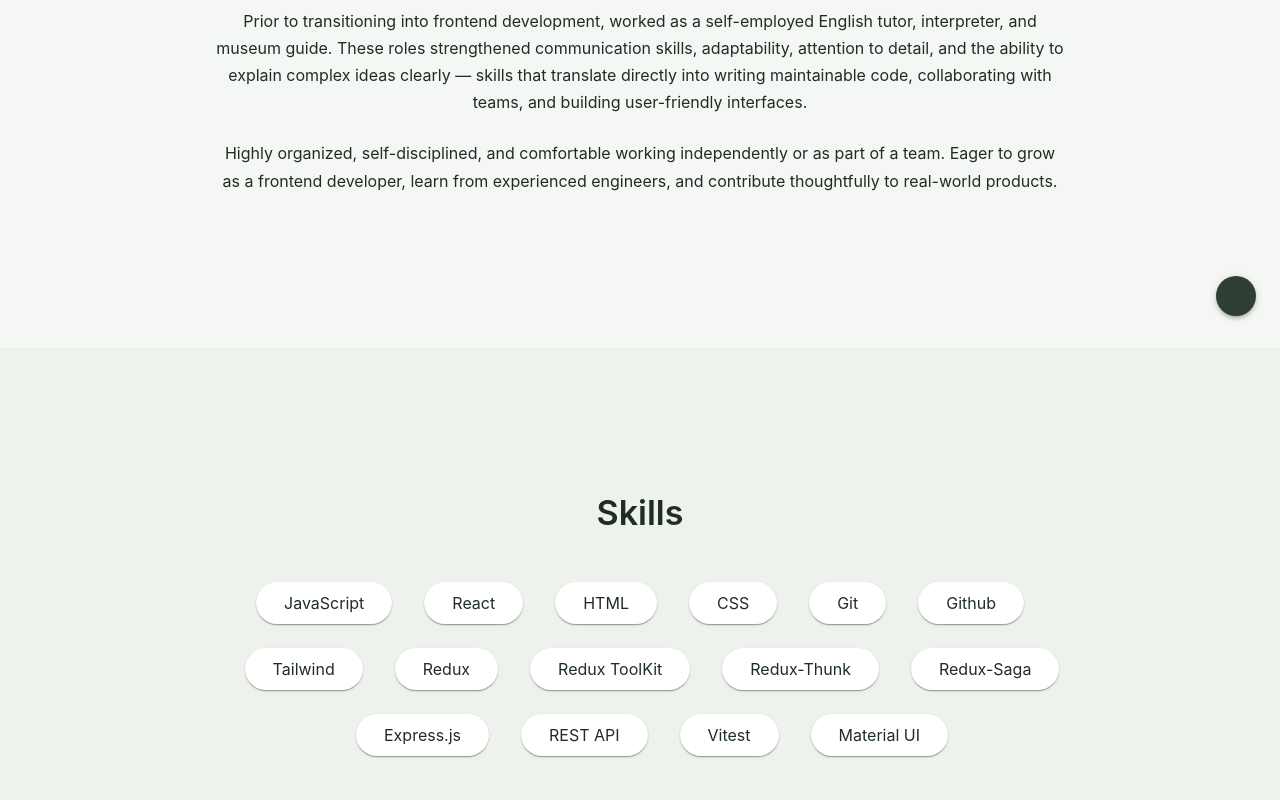
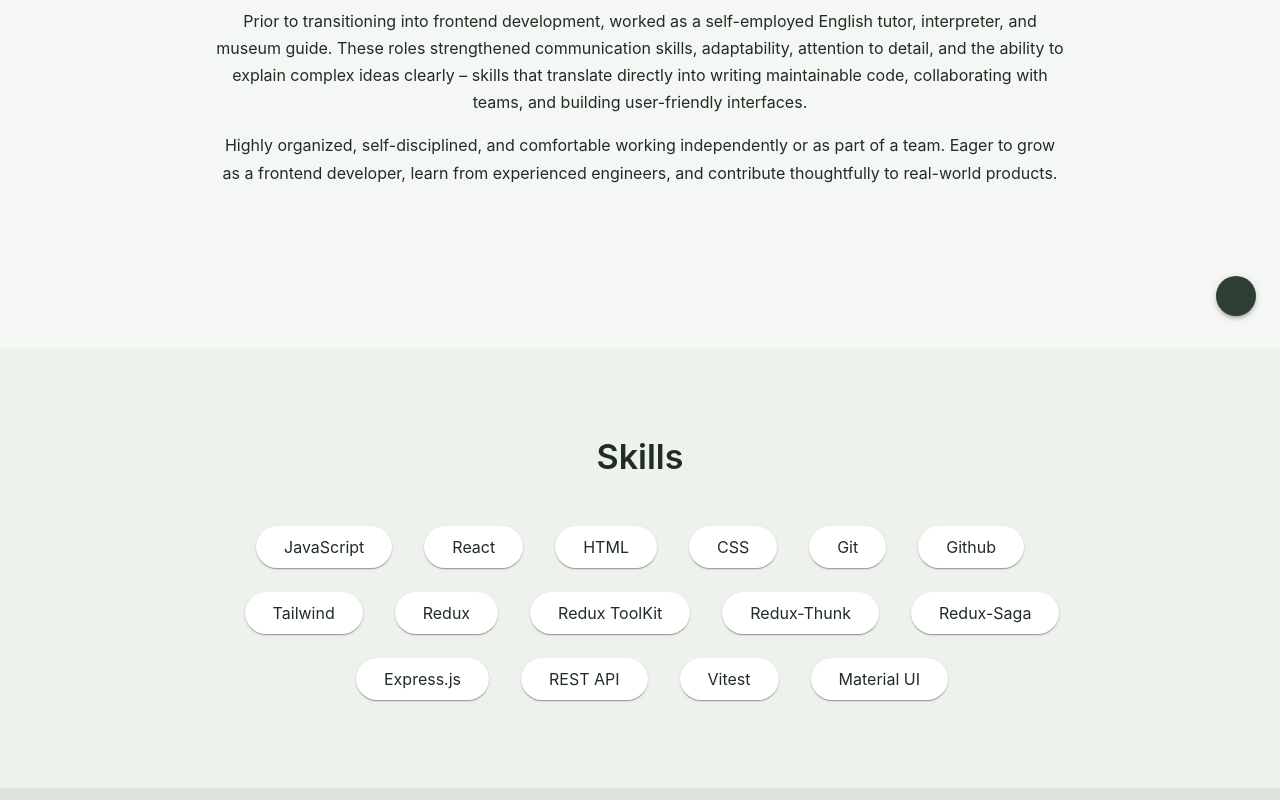
Before and after one commit to tanyagrr/frontend-pro-homework, a React (Vite) app in the folder homework32/: page / in a window 1280 px wide. Shown: the part 460-1260 px from the top of the page. Built offline with nearby package versions, Linux system fonts and the light colour scheme; some icons are missing.

Commit message:
Fix: hw 32 scrolling

```diff
--- a/homework32/src/pages/Home.jsx
+++ b/homework32/src/pages/Home.jsx
@@ -20,8 +20,8 @@ function Home() {
     <>
       <About />
       <Skills />
+      <Projects />
       <Education />
-      <Projects />
     </>
   );
 }
--- a/homework32/src/sections/About.jsx
+++ b/homework32/src/sections/About.jsx
@@ -41,7 +41,7 @@ function About() {
             Tania Herasymenko
           </Typography>
           <Divider sx={{ width: { xs: "40%", sm: "50%", md: "60%" } }} />
-          <Stack spacing={{ xs: 2, md: 3 }}>
+          <Stack spacing={{ xs: 2, md: 2 }}>
             <Typography
               align="center"
               variant="body1"
@@ -62,7 +62,7 @@ function About() {
               Prior to transitioning into frontend development, worked as a
               self-employed English tutor, interpreter, and museum guide. These
               roles strengthened communication skills, adaptability, attention
-              to detail, and the ability to explain complex ideas clearly —
+              to detail, and the ability to explain complex ideas clearly –
               skills that translate directly into writing maintainable code,
               collaborating with teams, and building user-friendly interfaces.
             </Typography>
--- a/homework32/src/sections/Skills.jsx
+++ b/homework32/src/sections/Skills.jsx
@@ -26,7 +26,7 @@ function Skills() {
       sx={{
         backgroundColor: "background.section2",
         width: "100%",
-        py: 8,
+        py: { xs: 8, md: 1 },
       }}
     >
       <Container
```
